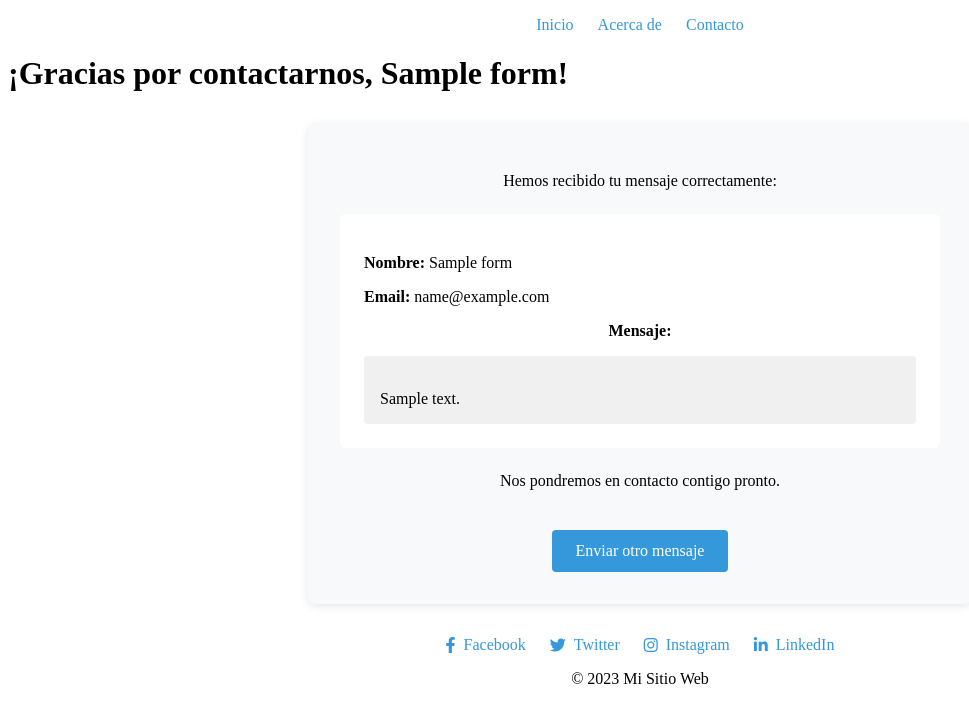
After one commit to Aitor-Donado/Lib_flask, a Flask app: template proyecto1/templates/contact_enviado.html in a window 1280 px wide. The commit adds this page. Shown: the top 723 px of the page, without its empty margins (0-969 px from the left). Run offline with Flask 3, Linux system fonts and the light colour scheme; the template is opened without the code that fills it: most values are stand-ins (such as "Sample title", 1, 10 or a date in 2020).

Commit message:
Agregada recepción de datos del formulario

```diff
--- a/proyecto1/app.py
+++ b/proyecto1/app.py
@@ -1,4 +1,4 @@
-from flask import Flask, render_template
+from flask import Flask, render_template, request
 
 app = Flask(__name__)
 
@@ -10,9 +10,20 @@ def index():
 def about():
     return render_template("about.html")
 
-@app.route("/contact")
+@app.route("/contact", methods=["GET", "POST"])
 def contact():
-    return render_template("contact.html")
+    if request.method == "POST":
+        # Aquí puedes manejar el envío del formulario
+        # Capturar los datos del formulario
+        form_data = {
+            'name': request.form.get('name'),
+            'email': request.form.get('email'),
+            'message': request.form.get('message')
+        }
+        print(form_data)
+        return render_template("contact_enviado.html", form_data=form_data)
+    else:
+        return render_template("contact.html")
 
 if __name__ == "__main__":
     app.run(debug=True)
--- /dev/null
+++ b/proyecto1/static/css/estilo_base.css
@@ -0,0 +1,51 @@
+/* estilo_base.css - Estilos específicos para la página de contacto */
+
+/* Sección de redes sociales */
+p:last-of-type {
+    text-align: center;
+    font-weight: 500;
+    margin-bottom: 1rem;
+}
+
+ul {
+    display: flex;
+    justify-content: center;
+    gap: 1.5rem;
+    list-style: none;
+    padding: 0;
+}
+
+ul li a {
+    color: #3498db;
+    text-decoration: none;
+    font-weight: 500;
+    transition: color 0.3s;
+    display: flex;
+    align-items: center;
+    gap: 0.5rem;
+}
+
+ul li a:hover {
+    color: #2980b9;
+}
+
+/* Estilos responsivos */
+@media (max-width: 768px) {
+    .content {
+        margin: 1rem auto;
+        padding: 0 1rem;
+    }
+
+    .content h1 {
+        font-size: 2rem;
+    }
+
+    .content form {
+        padding: 1.5rem;
+    }
+
+    .content ul {
+        flex-wrap: wrap;
+        gap: 1rem;
+    }
+}
--- a/proyecto1/static/css/estilos_contacto.css
+++ b/proyecto1/static/css/estilos_contacto.css
@@ -129,3 +129,50 @@
         gap: 1rem;
     }
 }
+
+/* Estilos para la página de éxito */
+.success-message {
+    max-width: 600px;
+    margin: 2rem auto;
+    padding: 2rem;
+    background-color: #f8f9fa;
+    border-radius: 8px;
+    box-shadow: 0 2px 10px rgba(0, 0, 0, 0.1);
+    text-align: center;
+}
+
+.success-message h2 {
+    color: #2c3e50;
+    margin-bottom: 1.5rem;
+}
+
+.message-summary {
+    background-color: white;
+    padding: 1.5rem;
+    border-radius: 6px;
+    margin: 1.5rem 0;
+    text-align: left;
+}
+
+.message-content {
+    margin-top: 0.5rem;
+    padding: 1rem;
+    background-color: #f0f0f0;
+    border-radius: 4px;
+    white-space: pre-line;
+}
+
+.button {
+    display: inline-block;
+    margin-top: 1.5rem;
+    padding: 0.75rem 1.5rem;
+    background-color: #3498db;
+    color: white;
+    text-decoration: none;
+    border-radius: 4px;
+    transition: background-color 0.3s;
+}
+
+.button:hover {
+    background-color: #2980b9;
+}
--- a/proyecto1/templates/base.html
+++ b/proyecto1/templates/base.html
@@ -4,7 +4,10 @@
     <meta charset="UTF-8">
     <meta name="viewport" content="width=device-width, initial-scale=1.0">
     <link rel="stylesheet" href="https://cdnjs.cloudflare.com/ajax/libs/font-awesome/6.0.0/css/all.min.css">
-    {% block extra_css %}{% endblock %}
+    <link rel="stylesheet" href="static/css/estilo_base.css">
+    {% block extra_css %}
+    <!-- Aquí se insertarán los enlaces a archivos CSS adicionales -->
+     {% endblock %}
     <title>Mi Sitio Web</title>
 </head>
 <body>
@@ -28,6 +31,28 @@
     </div>
     {% block footer %}
     <footer>
+        <ul>
+    <li>
+        <a href="https://www.facebook.com/miempresa" target="_blank" rel="noopener noreferrer">
+            <i class="fab fa-facebook-f"></i> Facebook
+        </a>
+    </li>
+    <li>
+        <a href="https://www.twitter.com/miempresa" target="_blank" rel="noopener noreferrer">
+            <i class="fab fa-twitter"></i> Twitter
+        </a>
+    </li>
+    <li>
+        <a href="https://www.instagram.com/miempresa" target="_blank" rel="noopener noreferrer">
+            <i class="fab fa-instagram"></i> Instagram
+        </a>
+    </li>
+    <li>
+        <a href="https://www.linkedin.com/company/miempresa" target="_blank" rel="noopener noreferrer">
+            <i class="fab fa-linkedin-in"></i> LinkedIn
+        </a>
+    </li>
+</ul>
         <p>&copy; 2023 Mi Sitio Web</p>
     </footer>
     {% endblock %}
--- /dev/null
+++ b/proyecto1/templates/contact_enviado.html
@@ -0,0 +1,28 @@
+{% extends "base.html" %}
+
+{% block extra_css %}
+<link rel="stylesheet" href="/static/css/estilos_contacto.css">
+{% endblock %}
+
+
+{% block header %}
+<h1>¡Gracias por contactarnos, {{ form_data.name }}!</h1>
+{% endblock %}
+
+{% block content %}
+<div class="success-message">
+    <p>Hemos recibido tu mensaje correctamente:</p>
+
+    <div class="message-summary">
+        <p><strong>Nombre:</strong> {{ form_data.name }}</p>
+        <p><strong>Email:</strong> {{ form_data.email }}</p>
+        <p><strong>Mensaje:</strong></p>
+        <div class="message-content">
+            {{ form_data.message }}
+        </div>
+    </div>
+
+    <p>Nos pondremos en contacto contigo pronto.</p>
+    <a href="{{ url_for('contact') }}" class="button">Enviar otro mensaje</a>
+</div>
+{%endblock %}
```
Also changed, not shown: proyecto1/templates/contact.html (+1 -22 lines).
